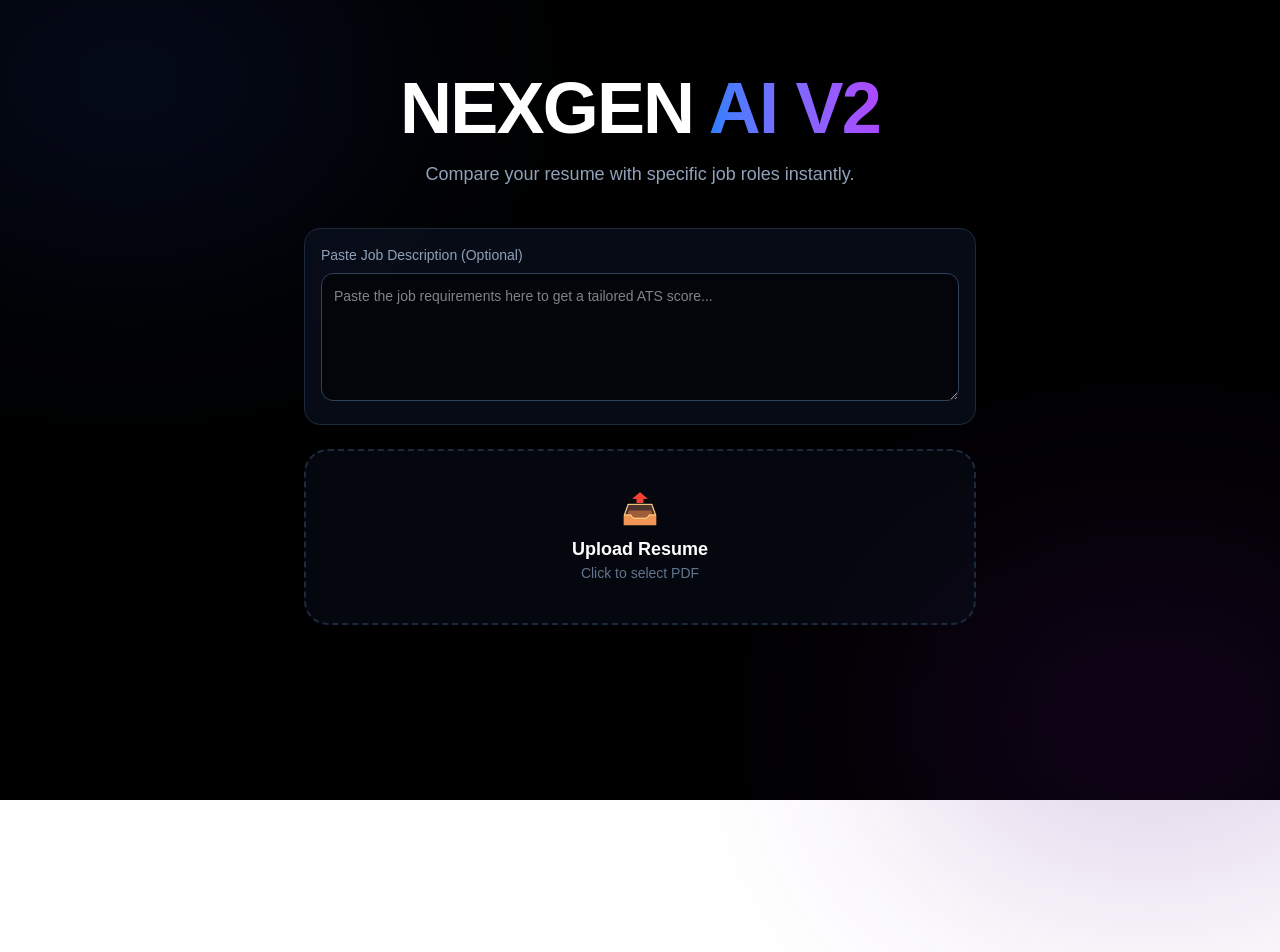
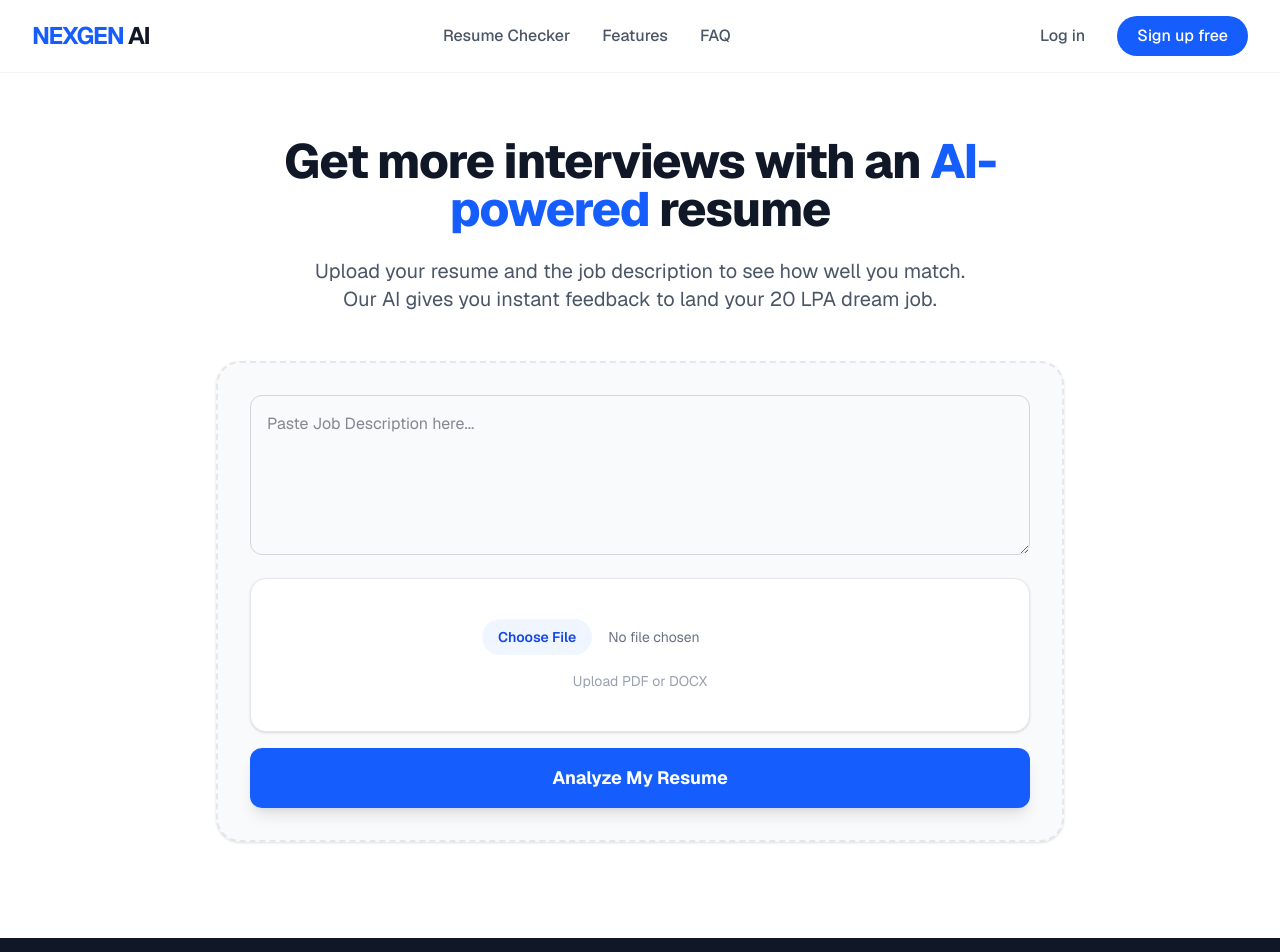
Before and after one commit to anoopakkadian-bit/Nexgen_AI_Resume, a Next.js app in the folder frontend/: page / in a window 1280 px wide. Shown: the top 952 px of the page. Before the commit the page ends 800 px from the top, so only its background shows below. Built offline with nearby package versions, Linux system fonts and the light colour scheme.

Commit message:
professional UI update

```diff
--- a/frontend/app/page.tsx
+++ b/frontend/app/page.tsx
@@ -1,132 +1,146 @@
-'use client';
+"use client";
 
-import React, { useState } from 'react';
-
-interface AnalysisResult {
-  ats_score: number;
-  professional_summary: string;
-  missing_skills: string[];
-  strengths: string[];
-  improvement_suggestions: string[];
-}
+import { useState } from "react";
+import axios from "axios";
 
 export default function Home() {
+  const [file, setFile] = useState<File | null>(null);
+  const [jobDescription, setJobDescription] = useState("");
+  const [result, setResult] = useState<any>(null);
   const [loading, setLoading] = useState(false);
-  const [result, setResult] = useState<AnalysisResult | null>(null);
-  const [jd, setJd] = useState(""); // JD സ്റ്റോർ ചെയ്യാൻ പുതിയ സ്റ്റേറ്റ്
 
-  const handleFileUpload = async (event: React.ChangeEvent<HTMLInputElement>) => {
-    const uploadedFile = event.target.files?.[0];
-    if (!uploadedFile) return;
+  const handleUpload = async () => {
+    if (!file || !jobDescription) {
+      alert("Please upload a resume and provide a job description.");
+      return;
+    }
 
     setLoading(true);
-    setResult(null);
-
     const formData = new FormData();
-    formData.append('file', uploadedFile);
-    formData.append('jd', jd); // യൂസർ ടൈപ്പ് ചെയ്ത JD ബാക്ക്-എൻഡിലേക്ക് അയക്കുന്നു
+    formData.append("file", file);
+    formData.append("job_description", jobDescription);
 
     try {
-      const response = await fetch('https://nexgen-ai-resume.onrender.com/analyze', {
-        method: 'POST',
-        body: formData,
-      });
-
-      const data = await response.json();
-      setResult(data);
+      const response = await axios.post("https://nexgen-ai-resume-backend.onrender.com/analyze", formData);
+      setResult(response.data);
     } catch (error) {
-      console.error("Error:", error);
-      alert("Error connecting to backend.");
+      console.error("Error connecting to backend:", error);
+      alert("Error connecting to backend. Please wait a minute and try again.");
     } finally {
       setLoading(false);
     }
   };
 
   return (
-    <main className="min-h-screen bg-black text-white flex flex-col items-center p-6 pb-20">
-      {/* Background Glows */}
-      <div className="fixed inset-0 z-0 pointer-events-none">
-        <div className="absolute top-[-10%] left-[-10%] w-[40%] h-[40%] rounded-full bg-blue-900/20 blur-[120px]"></div>
-        <div className="absolute bottom-[-10%] right-[-10%] w-[40%] h-[40%] rounded-full bg-purple-900/20 blur-[120px]"></div>
-      </div>
+    <div className="min-h-screen bg-white text-gray-900 font-sans">
+      {/* 1. PROFESSIONAL NAVBAR */}
+      <nav className="flex items-center justify-between px-8 py-4 border-b border-gray-100 sticky top-0 bg-white z-50">
+        <div className="text-2xl font-bold text-blue-600 tracking-tighter">
+          NEXGEN <span className="text-gray-900">AI</span>
+        </div>
+        <div className="hidden md:flex space-x-8 font-medium text-gray-600">
+          <a href="#" className="hover:text-blue-600">Resume Checker</a>
+          <a href="#" className="hover:text-blue-600">Features</a>
+          <a href="#" className="hover:text-blue-600">FAQ</a>
+        </div>
+        <div className="flex items-center space-x-4">
+          <button className="text-gray-600 font-medium px-4 py-2">Log in</button>
+          <button className="bg-blue-600 text-white px-5 py-2 rounded-full font-medium hover:bg-blue-700 transition">
+            Sign up free
+          </button>
+        </div>
+      </nav>
 
-      <div className="relative z-10 text-center space-y-4 mt-12 mb-10">
-        <h1 className="text-5xl md:text-7xl font-black tracking-tight">
-          NEXGEN <span className="bg-gradient-to-r from-blue-500 to-purple-500 bg-clip-text text-transparent">AI V2</span>
+      {/* 2. HERO SECTION & UPLOADER */}
+      <main className="max-w-4xl mx-auto pt-16 pb-24 px-6 text-center">
+        <h1 className="text-5xl font-extrabold text-gray-900 mb-6 tracking-tight">
+          Get more interviews with an <span className="text-blue-600">AI-powered</span> resume
         </h1>
-        <p className="text-slate-400 text-lg">Compare your resume with specific job roles instantly.</p>
-      </div>
+        <p className="text-xl text-gray-600 mb-12 max-w-2xl mx-auto">
+          Upload your resume and the job description to see how well you match.
+          Our AI gives you instant feedback to land your 20 LPA dream job.
+        </p>
 
-      <div className="relative z-10 w-full max-w-2xl space-y-6">
-        {/* Job Description Box */}
-        <div className="bg-slate-900/50 border border-slate-800 p-4 rounded-2xl">
-          <label className="block text-sm font-medium text-slate-400 mb-2">Paste Job Description (Optional)</label>
+        <div className="bg-gray-50 p-8 rounded-3xl border-2 border-dashed border-gray-200 shadow-sm">
           <textarea
-            className="w-full h-32 bg-black/50 border border-slate-700 rounded-xl p-3 text-sm focus:border-blue-500 outline-none transition-all"
-            placeholder="Paste the job requirements here to get a tailored ATS score..."
-            value={jd}
-            onChange={(e) => setJd(e.target.value)}
+            className="w-full p-4 mb-4 border border-gray-300 rounded-xl focus:ring-2 focus:ring-blue-500 outline-none h-40"
+            placeholder="Paste Job Description here..."
+            value={jobDescription}
+            onChange={(e) => setJobDescription(e.target.value)}
           />
+
+          <div className="flex flex-col items-center justify-center p-10 bg-white rounded-2xl border border-gray-200 shadow-sm mb-4">
+            <input
+              type="file"
+              className="mb-4 text-sm text-gray-500 file:mr-4 file:py-2 file:px-4 file:rounded-full file:border-0 file:text-sm file:font-semibold file:bg-blue-50 file:text-blue-700 hover:file:bg-blue-100"
+              onChange={(e) => setFile(e.target.files?.[0] || null)}
+            />
+            <p className="text-gray-400 text-sm">Upload PDF or DOCX</p>
+          </div>
+
+          <button
+            onClick={handleUpload}
+            disabled={loading}
+            className={`w-full py-4 rounded-xl text-lg font-bold text-white transition ${
+              loading ? "bg-gray-400 cursor-not-allowed" : "bg-blue-600 hover:bg-blue-700 shadow-lg"
+            }`}
+          >
+            {loading ? "AI is Analyzing..." : "Analyze My Resume"}
+          </button>
         </div>
 
-        {/* Upload Area */}
-        <label className={`block p-10 rounded-3xl border-2 border-dashed transition-all cursor-pointer
-          ${loading ? 'border-blue-500 bg-blue-500/5' : 'border-slate-800 hover:border-slate-600 bg-slate-900/30'}`}>
-          <input type="file" className="hidden" accept=".pdf" onChange={handleFileUpload} disabled={loading} />
-          <div className="text-center">
-            {loading ? (
-              <div className="space-y-4">
-                <div className="animate-spin w-8 h-8 border-4 border-blue-500 border-t-transparent rounded-full mx-auto"></div>
-                <p className="text-blue-400 animate-pulse">Analyzing with AI...</p>
+        {/* 3. RESULTS SECTION */}
+        {result && (
+          <div className="mt-12 p-8 bg-white rounded-3xl border border-gray-200 shadow-xl text-left animate-fade-in">
+            <div className="flex items-center justify-between mb-6">
+              <h2 className="text-2xl font-bold text-gray-800">Analysis Results</h2>
+              <div className="text-4xl font-black text-blue-600 bg-blue-50 px-6 py-2 rounded-2xl">
+                {result.match_score}%
               </div>
-            ) : (
-              <>
-                <div className="text-3xl mb-2">📤</div>
-                <h3 className="text-lg font-bold">Upload Resume</h3>
-                <p className="text-slate-500 text-sm">Click to select PDF</p>
-              </>
-            )}
-          </div>
-        </label>
-      </div>
+            </div>
 
-      {/* Results Dashboard (ഇത് പഴയതുപോലെ തന്നെ തുടരും) */}
-      {result && (
-        <div className="relative z-10 mt-12 w-full max-w-5xl grid grid-cols-1 md:grid-cols-3 gap-6 animate-in fade-in slide-in-from-bottom-4 duration-700">
-           {/* പഴയ അതേ result UI കോഡ് ഇവിടെ വരും (ATS Score, Summary, etc.) */}
-           {/* (ഞാൻ നേരത്തെ തന്ന result സെക്ഷൻ ഇവിടെ പേസ്റ്റ് ചെയ്താൽ മതി) */}
-           <div className="md:col-span-1 bg-slate-900/80 border border-slate-800 p-8 rounded-3xl flex flex-col items-center justify-center">
-            <h3 className="text-slate-400 font-bold mb-6 uppercase tracking-wider text-sm">ATS Match Score</h3>
-            <div className="relative flex items-center justify-center">
-              <svg className="w-32 h-32">
-                <circle className="text-slate-800" strokeWidth="8" stroke="currentColor" fill="transparent" r="58" cx="64" cy="64"/>
-                <circle className="text-blue-500" strokeWidth="8" strokeDasharray={364} strokeDashoffset={364 - (364 * result.ats_score) / 100} strokeLinecap="round" stroke="currentColor" fill="transparent" r="58" cx="64" cy="64"/>
-              </svg>
-              <span className="absolute text-3xl font-black">{result.ats_score}%</span>
-            </div>
-          </div>
-          <div className="md:col-span-2 space-y-6">
-            <div className="bg-slate-900/80 border border-slate-800 p-6 rounded-3xl">
-              <h3 className="text-blue-400 font-bold mb-3 flex items-center gap-2">⭐ Summary</h3>
-              <p className="text-slate-300 text-sm leading-relaxed">{result.professional_summary}</p>
-            </div>
-            <div className="grid grid-cols-1 md:grid-cols-2 gap-6">
-              <div className="bg-red-500/5 border border-red-500/20 p-6 rounded-3xl text-sm">
-                <h3 className="text-red-400 font-bold mb-3">⚠️ Missing Skills</h3>
-                <div className="flex flex-wrap gap-2">
-                  {result.missing_skills.map((s, i) => <span key={i} className="bg-red-500/10 px-2 py-1 rounded border border-red-500/20">{s}</span>)}
-                </div>
+            <div className="grid md:grid-cols-2 gap-8">
+              <div>
+                <h3 className="font-bold text-green-600 mb-2 flex items-center">
+                   ✅ Strengths
+                </h3>
+                <ul className="space-y-2">
+                  {result.strengths?.map((s: string, i: number) => (
+                    <li key={i} className="bg-green-50 p-3 rounded-lg text-gray-700 text-sm">{s}</li>
+                  ))}
+                </ul>
               </div>
-              <div className="bg-green-500/5 border border-green-500/20 p-6 rounded-3xl text-sm">
-                <h3 className="text-green-400 font-bold mb-3">✅ Strengths</h3>
-                <div className="flex flex-wrap gap-2">
-                  {result.strengths.map((s, i) => <span key={i} className="bg-green-500/10 px-2 py-1 rounded border border-green-500/20">{s}</span>)}
-                </div>
+              <div>
+                <h3 className="font-bold text-red-600 mb-2 flex items-center">
+                   ⚠️ Missing Skills
+                </h3>
+                <ul className="space-y-2">
+                  {result.missing_skills?.map((m: string, i: number) => (
+                    <li key={i} className="bg-red-50 p-3 rounded-lg text-gray-700 text-sm">{m}</li>
+                  ))}
+                </ul>
               </div>
             </div>
           </div>
+        )}
+      </main>
+
+      {/* 4. FAQ / MOTIVES SECTION */}
+      <footer className="bg-gray-900 text-white py-20 px-6">
+        <div className="max-w-4xl mx-auto text-center">
+          <h2 className="text-3xl font-bold mb-12">Frequently Asked Questions</h2>
+          <div className="grid md:grid-cols-2 gap-8 text-left">
+            <div className="bg-gray-800 p-6 rounded-2xl">
+              <h4 className="font-bold mb-2">How accurate is the AI?</h4>
+              <p className="text-gray-400 text-sm">We use advanced NLP models to compare your resume against industry standards and specific JD requirements.</p>
+            </div>
+            <div className="bg-gray-800 p-6 rounded-2xl">
+              <h4 className="font-bold mb-2">Is my data safe?</h4>
+              <p className="text-gray-400 text-sm">We do not store your resumes. Your files are processed in real-time and deleted immediately after analysis.</p>
+            </div>
+          </div>
         </div>
-      )}
-    </main>
+      </footer>
+    </div>
   );
 }
```
